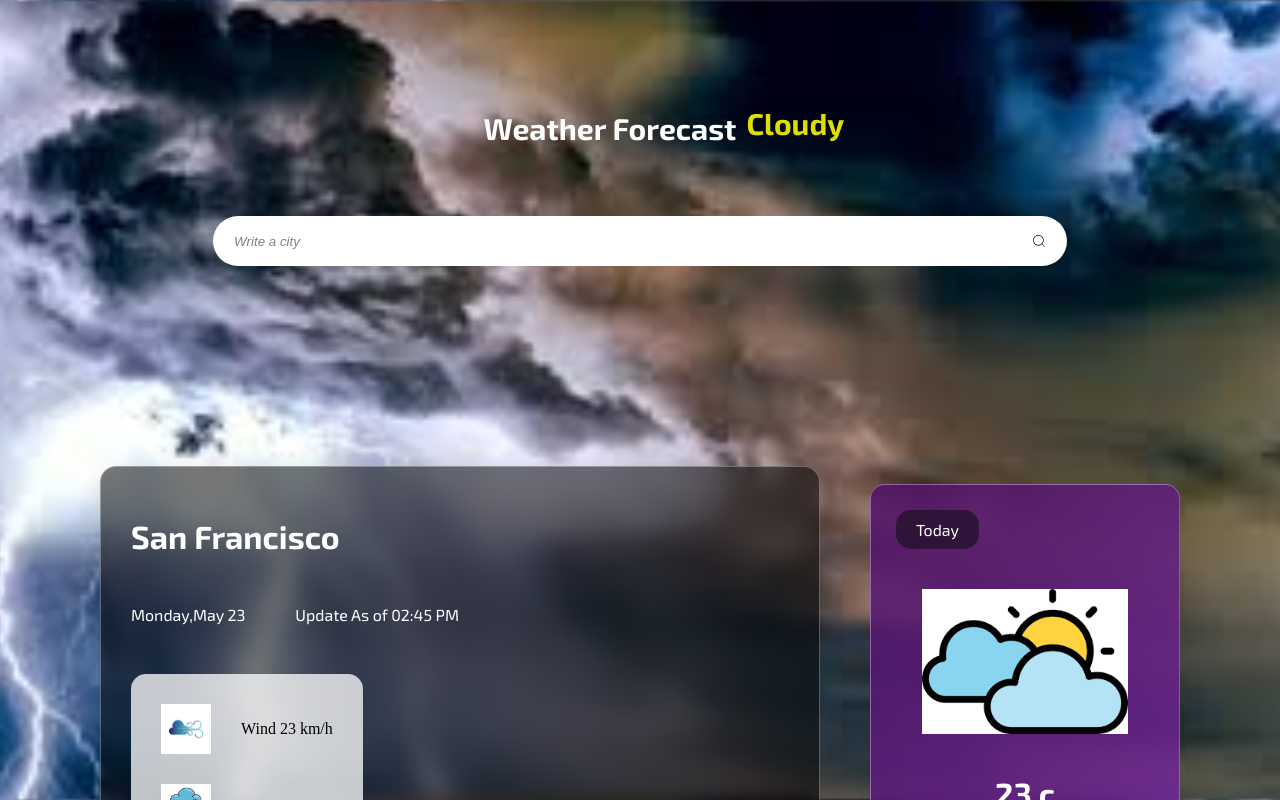
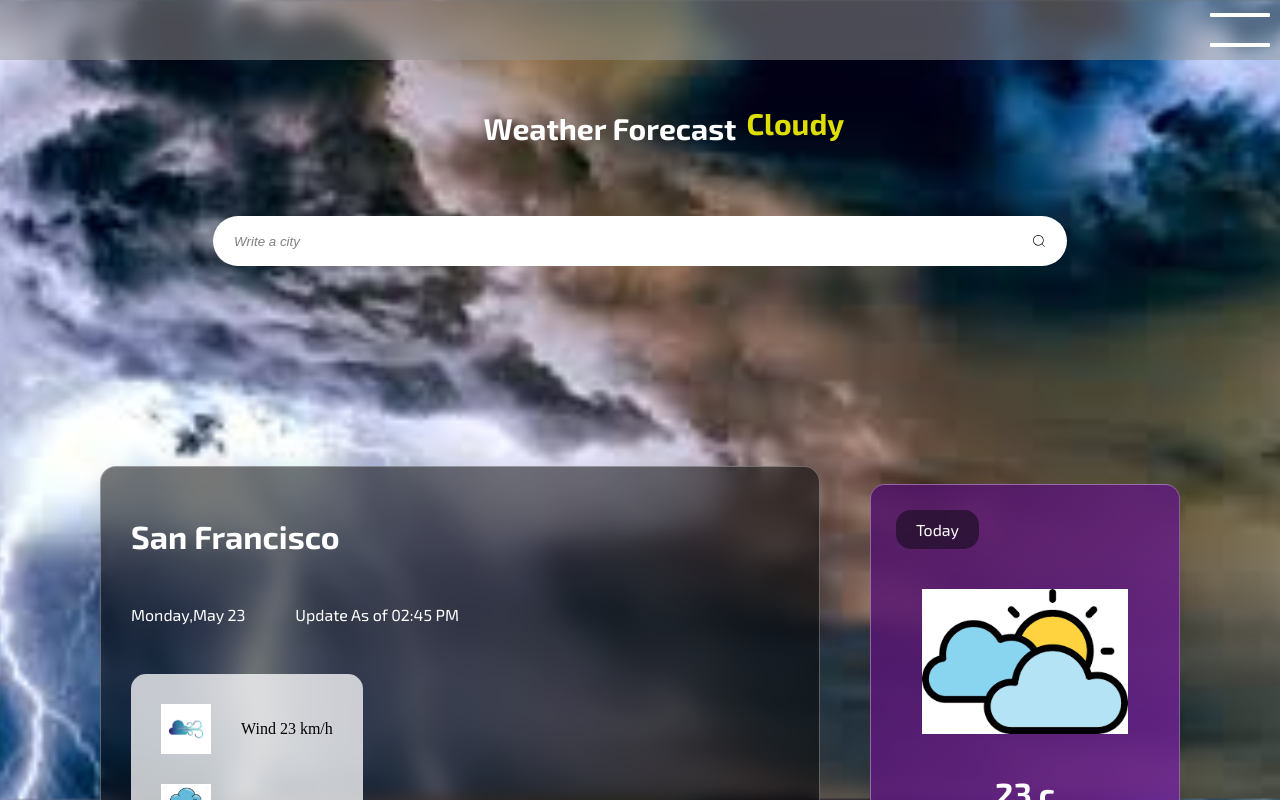
Before and after one commit to josephkhella2010/Weather-App, a React (Vite) app in the folder frontend/weatherApp/: page / in a window 1280 px wide. Shown: the top 800 px of the page. Built offline with nearby package versions, Linux system fonts and the light colour scheme.

Commit message:
create navigation

```diff
--- a/frontend/weatherApp/src/pages/Routes/RouterPages.tsx
+++ b/frontend/weatherApp/src/pages/Routes/RouterPages.tsx
@@ -1,10 +1,13 @@
 import { Routes, Route } from "react-router-dom";
 import HomePage from "../Home/HomePage";
 import WeatherPage from "../Weather/WeatherPage";
+import NavigationPage from "../navigation/NavigationPage";
 
 export default function RouterPages() {
   return (
     <div>
+      <NavigationPage />
+
       <Routes>
         <Route path="/" element={<HomePage />} />
         <Route path="/weather" element={<WeatherPage />} />
--- /dev/null
+++ b/frontend/weatherApp/src/pages/navigation/NavigationPage.tsx
@@ -0,0 +1,16 @@
+import { createUseStyles } from "react-jss";
+import DesktopNavBar from "./childComponent/DesktopNavBar";
+import MobileNavBar from "./childComponent/MobileNavBar";
+
+const useStyles = createUseStyles({});
+export default function NavigationPage() {
+  const classes = useStyles();
+
+  return (
+    <div>
+      {/*       <DesktopNavBar />
+       */}{" "}
+      <MobileNavBar />
+    </div>
+  );
+}
--- /dev/null
+++ b/frontend/weatherApp/src/pages/navigation/childComponent/DesktopNavBar.tsx
@@ -0,0 +1,59 @@
+import { createUseStyles } from "react-jss";
+import { Link } from "react-router-dom";
+
+const useStyles = createUseStyles({
+  desktopNavBarContainer: {
+    width: "100%",
+    height: "60px",
+    position: "fixed",
+    zIndex: "500",
+    backdropFilter: "blur(10px)",
+    backgroundColor: "#95959580",
+    fontFamily: "'Exo 2', sans-serif",
+  },
+  desktopNavBarSection: {
+    display: "flex",
+    alignItems: "center",
+    height: "100%",
+    gap: "50px",
+    padding: "10px",
+    justifyContent: "center",
+  },
+  desktopNavBarMainLink: {
+    listStyle: "none",
+    cursor: "pointer",
+  },
+  desktopNavBarLink: {
+    textDecoration: "none",
+    color: "#ffffff",
+    padding: "10px",
+    "&:hover": {
+      borderRadius: "10px",
+      backdropFilter: "blur(10px)",
+      backgroundColor: " #00000094",
+    },
+  },
+});
+
+export default function DesktopNavBar() {
+  const classes = useStyles();
+
+  return (
+    <div className={classes.desktopNavBarContainer}>
+      <ul className={classes.desktopNavBarSection}>
+        <li className={classes.desktopNavBarMainLink}>
+          <Link to="/" className={classes.desktopNavBarLink}>
+            {" "}
+            Weather for Now
+          </Link>
+        </li>
+        <li className={classes.desktopNavBarMainLink}>
+          <Link to="/weather" className={classes.desktopNavBarLink}>
+            {" "}
+            Weather every 3 hour for 5 day
+          </Link>
+        </li>{" "}
+      </ul>
+    </div>
+  );
+}
--- /dev/null
+++ b/frontend/weatherApp/src/pages/navigation/childComponent/MobileNavBar.tsx
@@ -0,0 +1,158 @@
+import { useEffect, useState } from "react";
+import { IoIosArrowRoundBack } from "react-icons/io";
+import { createUseStyles } from "react-jss";
+import { Link } from "react-router-dom";
+
+const useStyles = createUseStyles({
+  mobileNavBarContainer: {
+    width: "100%",
+    height: "60px",
+    position: "fixed",
+    zIndex: "500",
+    backdropFilter: "blur(10px)",
+    backgroundColor: "#95959580",
+    fontFamily: "'Exo 2', sans-serif",
+    display: "flex",
+    justifyContent: "flex-end",
+    padding: "0px 10px",
+  },
+  mobileNavBarHamContainer: {
+    width: "60px",
+    height: "100%",
+    display: "flex",
+    flexDirection: "column",
+    justifyContent: "space-around",
+    cursor: "pointer",
+    "& > div": {
+      background: "white",
+      width: "100%",
+      height: "4px",
+      borderRadius: "1px",
+      transition: "transform 0.3s ease, opacity 0.3s ease",
+    },
+  },
+  translateDown: {
+    transform: "translateY(15px) rotate(45deg)",
+  },
+
+  translateUp: {
+    transform: "translateY(-15px) rotate(-45deg)",
+  },
+  mobileNavBarSection: {
+    position: "absolute",
+    backdropFilter: "blur(10px)",
+    backgroundColor: "#000000e3",
+    width: "100%",
+    height: "100dvh",
+    display: "flex",
+    flexDirection: "column",
+    transition: "left 0.3s ease, opacity 0.3s ease",
+    top: "0px",
+  },
+  showMenu: { left: "100%" },
+  hideMenu: {
+    left: "0%",
+  },
+  mobileNavBarBackSection: {
+    height: "50px",
+    display: "flex",
+    alignItems: "center",
+    padding: "20px",
+    cursor: "pointer",
+  },
+  mobileNavBarBackIcon: {
+    fontSize: "30px",
+    color: "#ffffff",
+    fontWeight: "900",
+  },
+  mobileNavBarSectionUl: {
+    display: "flex",
+    flexDirection: "column",
+    gap: "50px",
+    justifyContent: "center",
+    alignItems: "center",
+    height: "100%",
+  },
+  mobileNavBarMainLink: {
+    listStyle: "none",
+    display: "flex",
+  },
+  mobileNavBarLink: {
+    textDecoration: "none",
+    color: "#ffffff",
+    padding: "20px",
+    width: "100%",
+    "&:hover": {
+      borderRadius: "10px",
+      backdropFilter: "blur(10px)",
+      backgroundColor: " #a9a9a948",
+    },
+  },
+});
+
+export default function MobileNavBar() {
+  const classes = useStyles();
+
+  const [showMenu, setShowMenu] = useState<boolean>(false);
+  const closeFunc = () => {
+    setShowMenu(false);
+  };
+  useEffect(() => {
+    if (showMenu) {
+      document.body.style.overflow = "hidden";
+    } else {
+      document.body.style.overflow = "auto";
+    }
+    return () => {
+      document.body.style.overflow = "auto";
+    };
+  });
+  return (
+    <div className={classes.mobileNavBarContainer}>
+      <div
+        className={classes.mobileNavBarHamContainer}
+        onClick={() => setShowMenu(!showMenu)}
+      >
+        <div className={showMenu ? classes.translateDown : ""}></div>
+        <div className={showMenu ? classes.translateUp : ""}></div>
+      </div>
+      <div
+        className={`${classes.mobileNavBarSection}
+
+      ${!showMenu ? classes.showMenu : classes.hideMenu}`}
+      >
+        <div className={classes.mobileNavBarBackSection}>
+          <IoIosArrowRoundBack
+            className={classes.mobileNavBarBackIcon}
+            onClick={closeFunc}
+          />
+        </div>
+
+        <div className={classes.mobileNavBarSectionUl}>
+          <ul>
+            <li className={classes.mobileNavBarMainLink}>
+              <Link
+                to="/"
+                className={classes.mobileNavBarLink}
+                onClick={closeFunc}
+              >
+                {" "}
+                Weather for Now
+              </Link>
+            </li>
+            <li className={classes.mobileNavBarMainLink}>
+              <Link
+                to="/weather"
+                className={classes.mobileNavBarLink}
+                onClick={closeFunc}
+              >
+                {" "}
+                Weather every 3 hour for 5 day
+              </Link>
+            </li>{" "}
+          </ul>
+        </div>
+      </div>
+    </div>
+  );
+}
```
